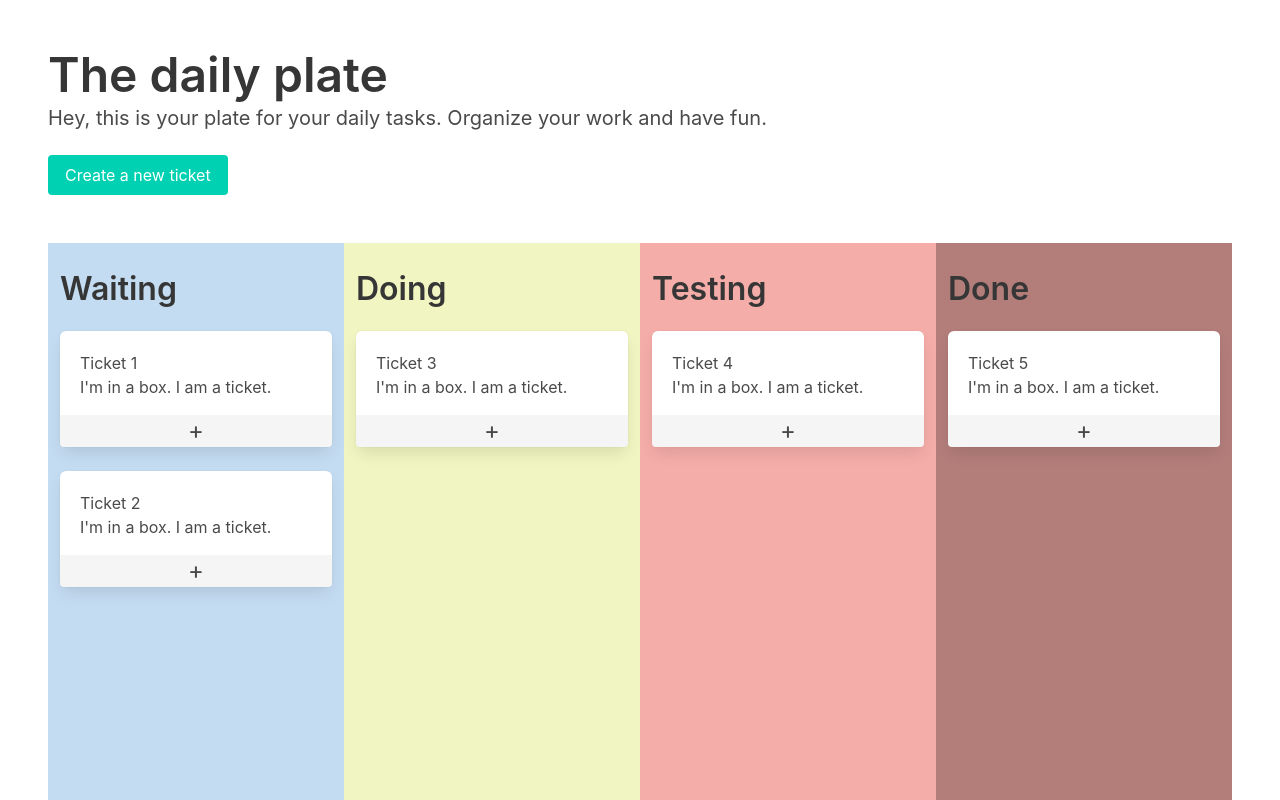
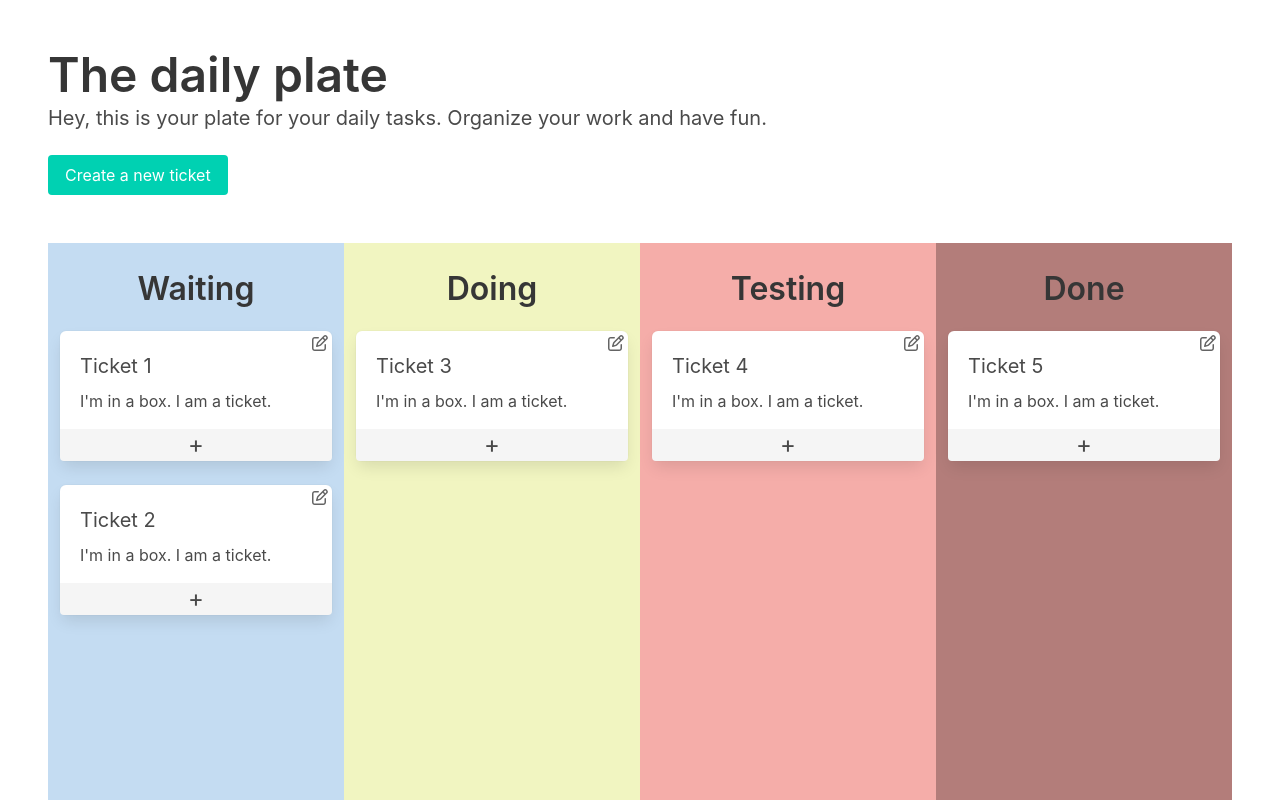
Before and after one commit to pas-gitvn/daily-plate, a React (Create React App) app: page / in a window 1280 px wide. Shown: the top 800 px of the page. Built offline with nearby package versions, Linux system fonts and the light colour scheme.

Commit message:
update dragging, add awesome fonts

```diff
--- a/package.json
+++ b/package.json
@@ -3,6 +3,9 @@
   "version": "0.1.0",
   "private": true,
   "dependencies": {
+    "@fortawesome/fontawesome-svg-core": "^6.5.0",
+    "@fortawesome/free-regular-svg-icons": "^6.5.0",
+    "@fortawesome/react-fontawesome": "^0.2.0",
     "@testing-library/jest-dom": "^5.17.0",
     "@testing-library/react": "^13.4.0",
     "@testing-library/user-event": "^13.5.0",
--- a/src/App.tsx
+++ b/src/App.tsx
@@ -70,7 +70,7 @@ const App = () => {
     setIsModalVisible(false);
   }
 
-  const modalCloseAndSaveHandler = () => {
+  const modalSaveAndCloseHandler = () => {
     // save logic
     setIsModalVisible(false);
   }
@@ -83,7 +83,7 @@ const App = () => {
         <button className="button is-primary" onClick={modalOpenHandler}>Create a new ticket</button>
       </section>
       <Grid tickets={tickets}/>
-      <Modal isVisible={isModalVisible} close={modalCloseHandler} save={modalCloseAndSaveHandler}/>
+      <Modal isVisible={isModalVisible} close={modalCloseHandler} save={modalSaveAndCloseHandler}/>
       <pre children={todoMap} />
     </div>
   );
--- a/src/components/grid/Grid.tsx
+++ b/src/components/grid/Grid.tsx
@@ -28,13 +28,16 @@ const Grid = (props: Aprops) => {
     draggedTicket.classList.add('dragging');
   };
 
+  const onDragEnd = (e: React.DragEvent<HTMLDivElement>) => {
+    draggedTicket.classList.remove('dragging');
+  }
+
   const onDragOver = (e: React.DragEvent<HTMLDivElement>) => {
     e.preventDefault();
   };
 
   const onDrop = (e: React.DragEvent<HTMLDivElement>) => {
     e.preventDefault();
-    draggedTicket.classList.remove('dragging');
 
     let target = e.target as HTMLElement;
     let column = target.closest('.column') as HTMLElement;
@@ -73,6 +76,7 @@ const Grid = (props: Aprops) => {
           onDragOver={onDragOver}
           onDrop={onDrop}
           onDragStart={onDragStart}
+          onDragEnd={onDragEnd}
           class={column.class}
           name={column.name}
           tickets={props.tickets}
--- a/src/components/grid/GridColumn.tsx
+++ b/src/components/grid/GridColumn.tsx
@@ -6,6 +6,7 @@ interface AProps {
   onDragOver: (e: React.DragEvent<HTMLDivElement>) => void;
   onDrop: (e: React.DragEvent<HTMLDivElement>) => void;
   onDragStart: (e: React.DragEvent<HTMLDivElement>) => void;
+  onDragEnd: (e: React.DragEvent<HTMLDivElement>) => void;
   class: string;
   name: string;
   id: number,
@@ -28,9 +29,9 @@ const GridColumn = (props:AProps) => {
         onDragOver={props.onDragOver}
         onDrop={props.onDrop}
       >
-        <h3 className="title is-3 mt-4">{props.name}</h3>
+        <h3 className="title is-3 mt-4 has-text-centered">{props.name}</h3>
         {filteredTickets.map((ticket) => (
-          <Ticket key={ticket.id} id={ticket.id} onDragStart={props.onDragStart} text={ticket.title} />
+          <Ticket key={ticket.id} id={ticket.id} onDragStart={props.onDragStart} onDragEnd={props.onDragEnd} text={ticket.title} />
         ))}
     </div>
   )
--- a/src/components/ticket/Ticket.module.css
+++ b/src/components/ticket/Ticket.module.css
@@ -1,6 +1,18 @@
 .ticket {
   position: relative;
   padding-bottom: 48px;
+}
+
+.edit {
+  position: absolute;
+  top: 0;
+  right: 0;
+  color: #646464;
+  cursor: pointer;
+  &:hover,
+  &:active {
+    color: #000;
+  }
 }
 
 .toggle-content {
--- a/src/components/ticket/Ticket.tsx
+++ b/src/components/ticket/Ticket.tsx
@@ -1,8 +1,14 @@
 import React, { useState } from 'react';
+import { FontAwesomeIcon } from '@fortawesome/react-fontawesome'
+import { faEdit } from '@fortawesome/free-regular-svg-icons'
+
+
 import styles from './Ticket.module.css';
 
 type Props = {
   onDragStart: (e: React.DragEvent<HTMLDivElement>) => void,
+  onDragEnd: (e: React.DragEvent<HTMLDivElement>) => void,
+
   text: string,
   id: number,
 }
@@ -17,13 +23,22 @@ const Ticket = (props: Props) => {
     detailsIcon === '+' ? setDetailsIcon('-') : setDetailsIcon('+');
   }
 
+  const handleEdit = () => {
+    // edit, send fn from props
+    console.log('edit');
+  }
+
   return (
     <div
       className={`box ${styles.ticket}`}
       draggable={true}
       onDragStart={props.onDragStart}
+      onDragEnd={props.onDragEnd}
     >
-      <span>Ticket {props.id}</span>
+      <span className={`icon ${styles.edit}`} onClick={handleEdit}>
+        <FontAwesomeIcon icon={faEdit} />
+      </span>
+      <p className={'is-size-5 mb-2'}>Ticket {props.id}</p>
       <p>{props.text}</p>
       <span className={`button is-light ${styles['toggle-content']}`} onClick={handleOnClick}>{detailsIcon}</span>
       {detailsStatus && <div className="ticket-details">
```
Also changed, not shown: 1 other file (tests, documents, lock files or other folders).
